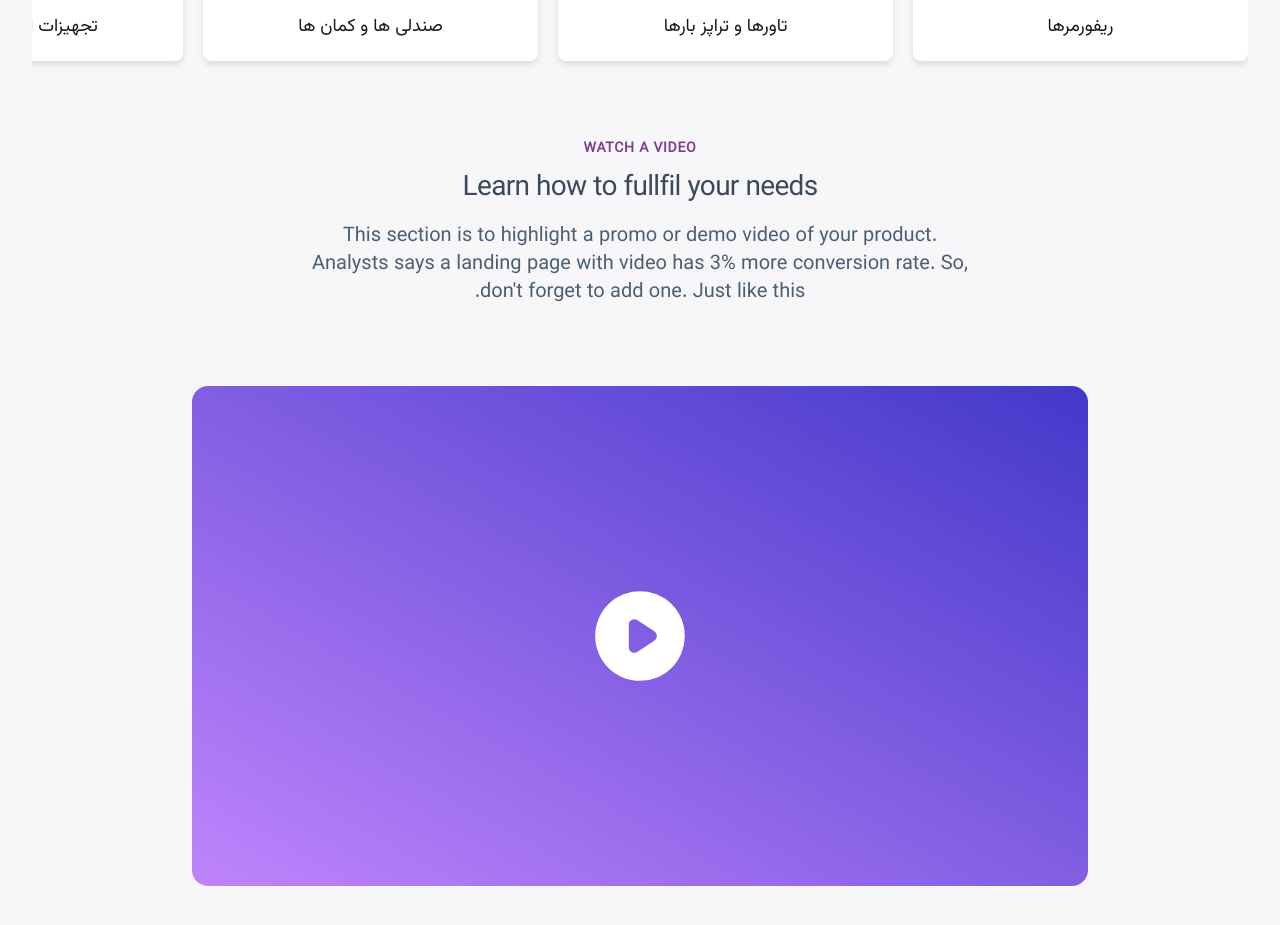
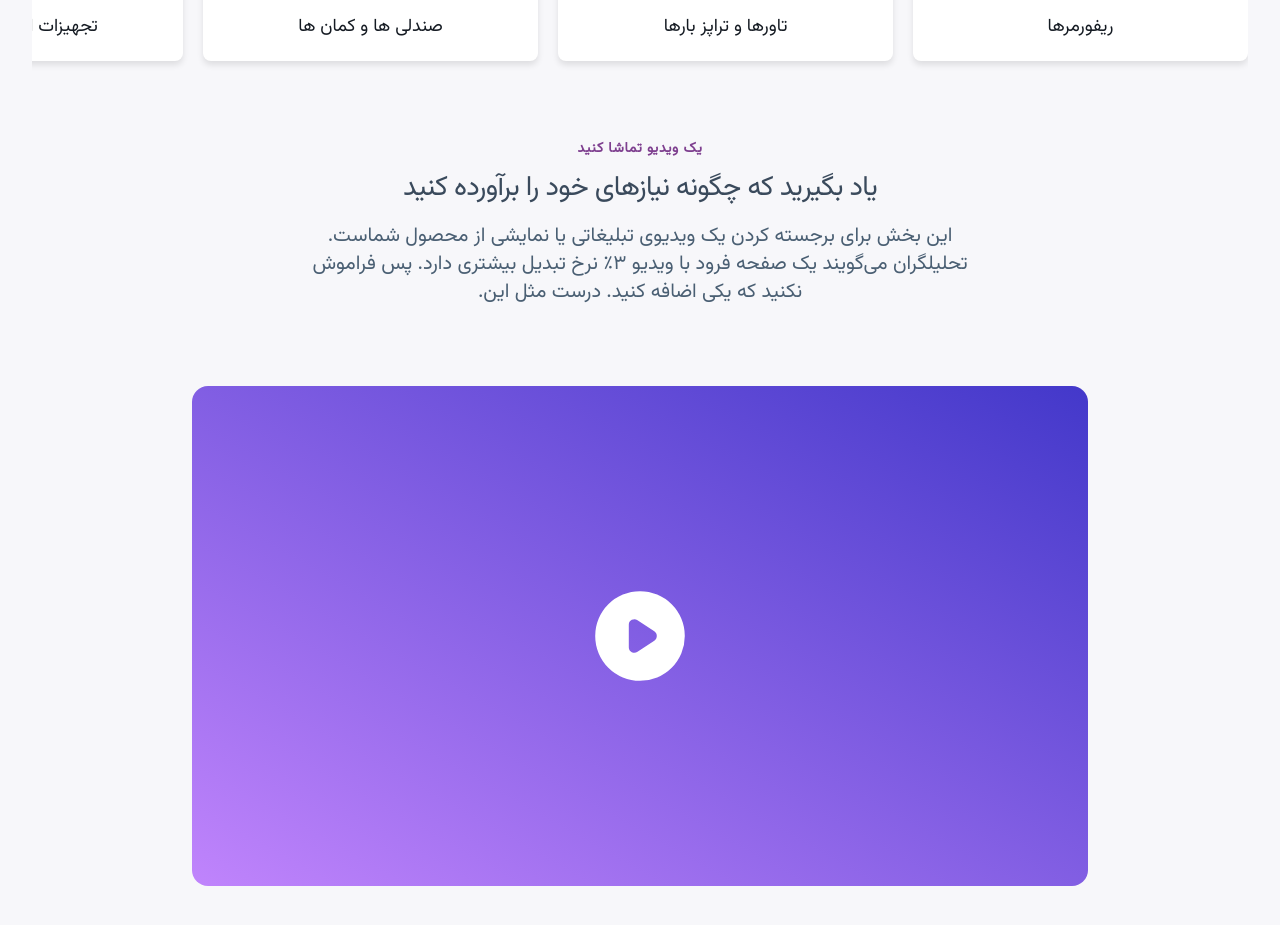
Before and after one commit to elhamest/hubertus-pilates-client, a Next.js app: page / in a window 1280 px wide. Shown: the part 1300-2225 px from the top of the page. Built offline with nearby package versions, Linux system fonts and the light colour scheme.

Commit message:
Worked on the Video component

```diff
--- a/src/app/page.js
+++ b/src/app/page.js
@@ -3,7 +3,7 @@ import { Container } from "@/components/UI/container";
 import { useScrollAnimation } from "@/hooks/useScrollAnimation";
 import { Hero } from "@/components/home/Hero";
 import { SectionTitle } from "@/components/UI/slider/section-title";
-import { Video } from "@/components/Video";
+import { Video } from "@/components/home/video";
 import { Testimonials } from "@/components/home/testimonials";
 import { Faq } from "@/components/Faq";
 import { Cta } from "@/components/Cta";
@@ -42,14 +42,22 @@ export default function Home({ locale = "fa" }) {
           />
 
           <SectionTitle
-            preTitle="Watch a video"
-            title="Learn how to fullfil your needs"
+            preTitle={locale === "fa" ? "یک ویدیو تماشا کنید" : "Watch a video"}
+            title={
+              locale === "fa"
+                ? "یاد بگیرید که چگونه نیازهای خود را برآورده کنید"
+                : "Learn how to fullfil your needs"
+            }
           >
-            This section is to highlight a promo or demo video of your product.
+            {locale === "fa"
+              ? `این بخش برای برجسته کردن یک ویدیوی تبلیغاتی یا نمایشی از محصول شماست.
+تحلیلگران می‌گویند یک صفحه فرود با ویدیو ۳٪ نرخ تبدیل بیشتری دارد.
+
+پس فراموش نکنید که یکی اضافه کنید. درست مثل این.`
+              : `This section is to highlight a promo or demo video of your product.
             Analysts says a landing page with video has 3% more conversion rate.
-            So, don&apos;t forget to add one. Just like this.
+            So, don&apos;t forget to add one. Just like this.`}
           </SectionTitle>
-
           <Video videoId="fZ0D0cnR88E" />
 
           {/* <SectionTitle
```
Also changed, not shown: src/components/home/video/index.jsx (renamed from src/components/Video.jsx).
